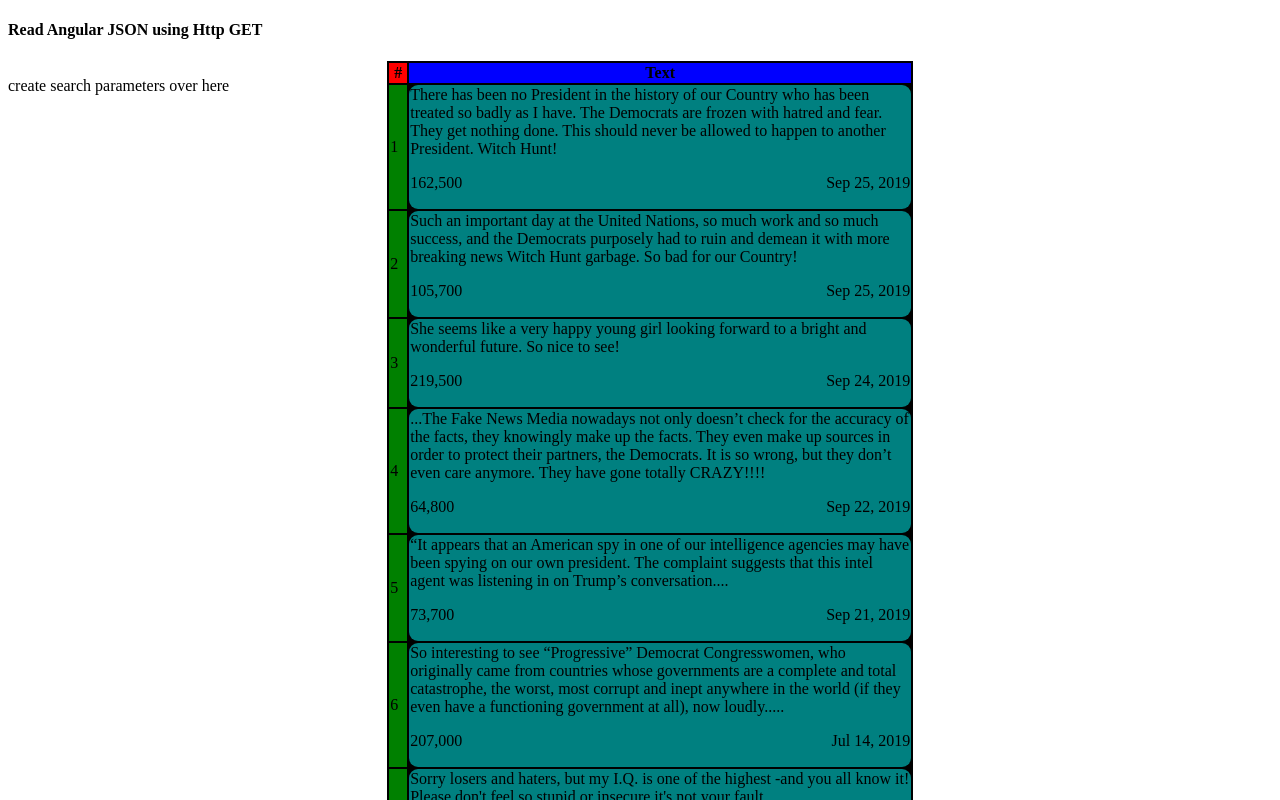
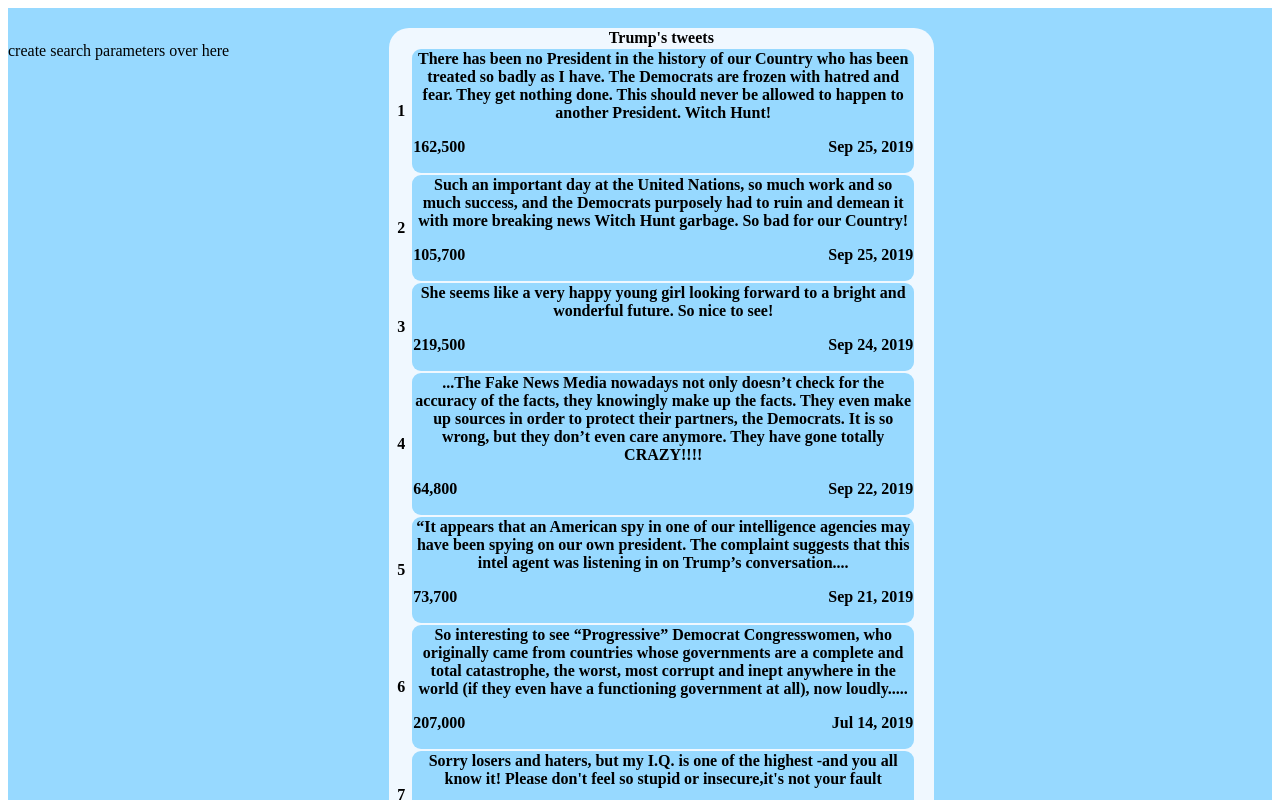
Before and after one commit to JokkeGitHub/trumps-tweets, an Angular app: page / in a window 1280 px wide. Shown: the top 800 px of the page. Built offline with nearby package versions, Linux system fonts and the light colour scheme.

Commit message:
styling almost complete

```diff
--- a/src/app/twitter/twitter.component.html
+++ b/src/app/twitter/twitter.component.html
@@ -1,31 +1,30 @@
-<h4>Read Angular JSON using Http GET</h4>
-
-<div>
+<div class="div-main">
+    <br>
 
     <div style="float: left; width: 30%;">
         <p>create search parameters over here</p>
     </div>
 
-    <div class="div-tweets" style="float: left; width: %;">
+    <div>
         <table class="table table-striped">
 
             <thead>
                 <tr>
-                    <th scope="col" bgcolor="red">#</th>
-                    <th scope="col" bgcolor="blue">Text</th>
+                    <th class="header" scope="col">Trump's tweets
+                        <tbody style="vertical-align: middle;">
+                            <tr *ngFor="let tweet of tweets index as i">
+                                <td scope="row">{{ i + 1 }}</td>
+                                <td class="tweet-text">{{ tweet.text }}
+                                    <br>
+                                    <p style="float: left;">{{ tweet.likes | number}}</p>
+                                    <p style="float: right;">{{ tweet.date | date}}</p>
+                                </td>
+                            </tr>
+                        </tbody>
+                    </th>
                 </tr>
             </thead>
 
-            <tbody>
-                <tr *ngFor="let tweet of tweets index as i">
-                    <td bgcolor="green" scope="row">{{ i + 1 }}</td>
-                    <td class="tweet-text" bgcolor="teal">{{ tweet.text }}
-                        <br>
-                        <p style="float: left;">{{ tweet.likes | number}}</p>
-                        <p style="float: right;">{{ tweet.date | date}}</p>
-                    </td>
-                </tr>
-            </tbody>
 
         </table>
     </div>
--- a/src/styles.css
+++ b/src/styles.css
@@ -1,12 +1,15 @@
-.div-tweets {
-    background-color: black;
+.div-main {
+    background-color: rgb(151, 217, 255);
+}
+
+.header{
+    background-color: aliceblue;
+    width: 97%;
+    border-radius: 20px;
 }
 
 .tweet-text {
+    background-color: rgb(151, 217, 255);
     border-radius: 9px;
     width: 500px;
 }
-
-.tweet-row{
-    padding: 10px;
-}
```
